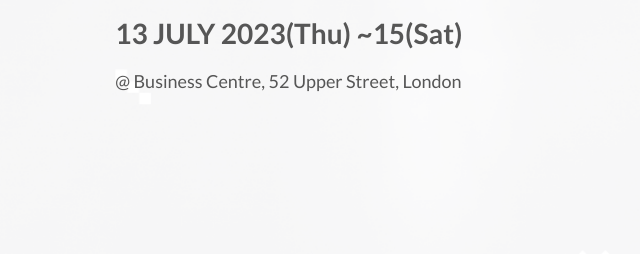
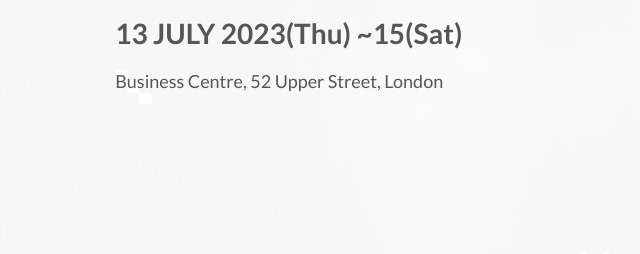
Before and after one commit to Alibaba2023/Hardware_Pioneers, a website: page index.html in a window 1280 px wide. Shown: the part 502-756 px from the top of the page, 0-640 px from the left. Drawn offline with nearby package versions, Linux system fonts and the light colour scheme; a web font is replaced by a local one.

Commit message:
The @ removed

```diff
--- a/index.html
+++ b/index.html
@@ -57,7 +57,7 @@
             13 JULY 2023(Thu) ~15(Sat)
           </h2>
           <p class="address-text">
-            @ Business Centre, 52 Upper Street, London
+            Business Centre, 52 Upper Street, London
           </p>
         </div>
       </div>
```
